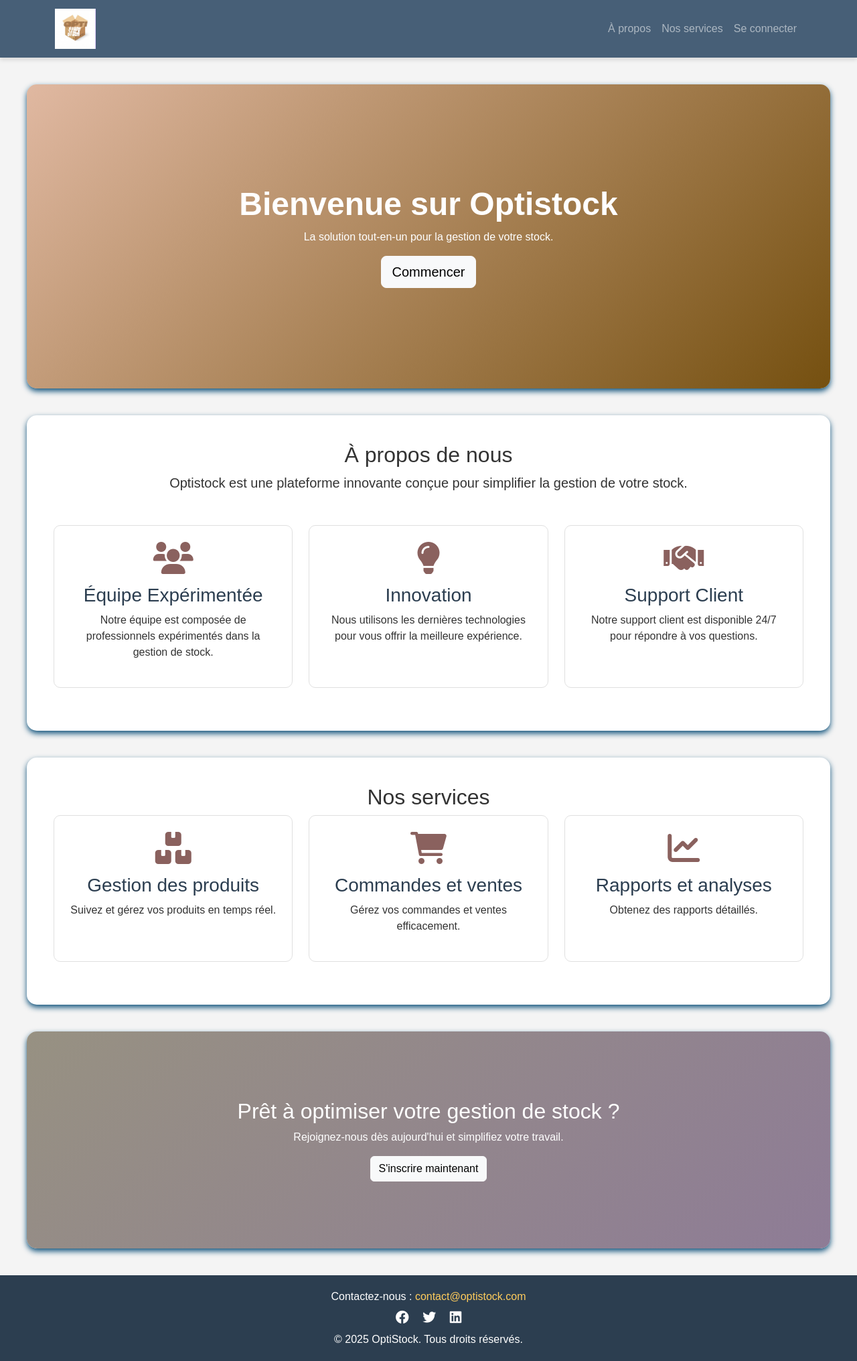
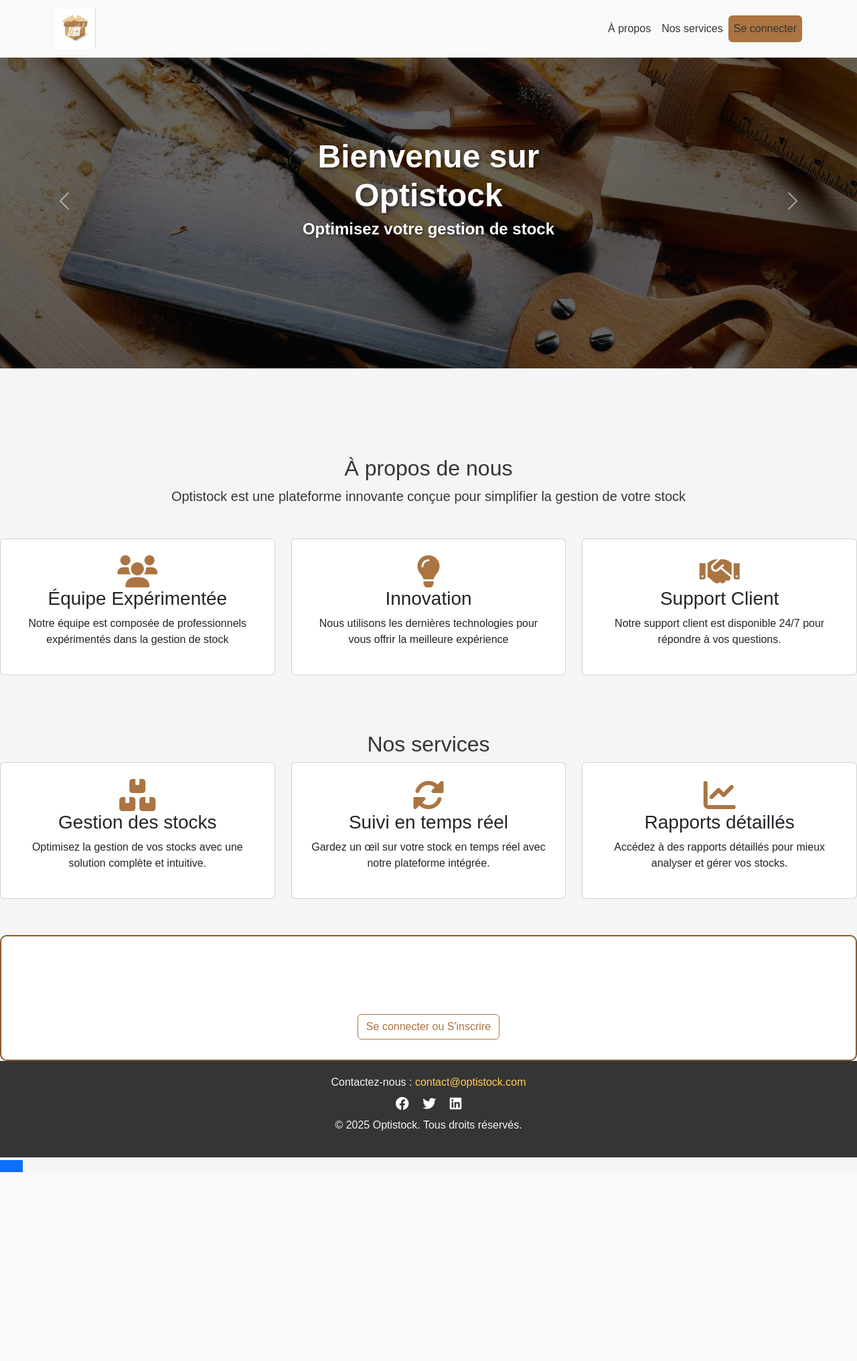
Before and after one commit to Iimaanee/groupe12GSI, a Django app: page / in a window 1280 px wide. Shown: the whole page at 67% size. After the commit the page ends 1750 px from the top, so only its background shows below. Run offline with Django 4.2, Linux system fonts and the light colour scheme.

Commit message:
Update home.html and add images

```diff
--- a/stock/store/templates/store/home.html
+++ b/stock/store/templates/store/home.html
@@ -9,76 +9,139 @@
     <link href="https://cdnjs.cloudflare.com/ajax/libs/font-awesome/6.0.0-beta3/css/all.min.css" rel="stylesheet">
     <style>
         body {
-            background-color: #f4f4f4;
+            background-color: #F5F5F5;
             font-family: 'Arial', sans-serif;
             margin: 0;
             padding: 0;
-            color: #333;
+            color: #353535;
         }
 
+        /* Navbar */
         .navbar {
-            background-color: #475f77;
-            box-shadow: 0 4px 6px rgba(0, 0, 0, 0.1);
-            position: sticky; /* Rend la barre de navigation sticky */
-            top: 0; /* Fixe la barre en haut de la page */
-            z-index: 1000; /* Assure qu'elle reste au-dessus des autres éléments */
+            background-color: #f8f9fa; /* Fond clair */
+            color: #353535; /* Texte foncé */
+            box-shadow: none;
+            position: fixed; /* Fixe l'en-tête */
+            top: 0;
+            left: 0;
+            width: 100%;
+            z-index: 1030; /* S'assurer que le header reste au-dessus du reste */
         }
 
-        .section-container {
-            max-width: 1200px;
-            margin: 40px auto;
-            padding: 40px;
-            background: white;
-            border-radius: 15px;
-            box-shadow: 0 4px 8px rgb(15, 82, 123);
+        .navbar .navbar-nav .nav-link {
+            color: #353535; /* Texte sombre */
         }
 
-        .hero-section {
-            background: linear-gradient(135deg, #d3916b9a, #755010);
-            color: white;
-            text-align: center;
-            padding: 150px 20px;
-            border-radius: 15px;
+        .navbar .navbar-brand img {
+            height: 60px;
         }
 
-        .hero-section h1 {
-            font-size: 3rem;
-            font-weight: bold;
+        .navbar-nav .nav-link:hover {
+            color: #AB7442; /* Couleur marron au survol */
         }
 
-        .cta-section {
-            background: linear-gradient(135deg, #979182, #8e7c96);
-            text-align: center;
-            color: white;
-            padding: 100px 20px;
-            border-radius: 15px;
+        .navbar-nav .nav-link:active {
+            background-color: #AB7442; /* Fond marron lors du clic */
+            color: #F5F5F5; /* Texte clair lors du clic */
         }
 
-        .feature-card {
-            background: white;
-            color: #333;
-            border-radius: 10px;
-            transition: transform 0.3s ease, box-shadow 0.3s ease;
-            border: 1px solid #e0e0e0;
+        /* Bouton "Se connecter" */
+        .navbar .btn {
+            background-color: #AB7442; /* Fond marron */
+            color: #F5F5F5;
         }
 
-        .feature-card:hover {
-            transform: translateY(-5px);
-            box-shadow: 0 8px 16px rgba(0, 0, 0, 0.2);
+        .navbar .btn:hover {
+            background-color: #6e3c1c; /* Fond marron plus foncé lors du survol */
         }
 
-        .feature-card i {
-            color: #8a615e;
-            margin-bottom: 15px;
+        .navbar .btn:active {
+            background-color: #353535; /* Fond sombre lors du clic */
+            color: #fff; /* Texte clair */
         }
 
-        .feature-card h3 {
-            color: #2c3e50;
+        /* Ajouter un espacement pour que le contenu sous l'en-tête ne soit pas caché */
+        body {
+            padding-top: 50px; /* Décalage pour l'en-tête fixe */
         }
 
+        /* Carrousel */
+        .carousel-item img {
+            max-height: 500px;
+            object-fit: cover;
+            width: 100%;
+        }
+
+        .carousel-caption-overlay {
+            position: absolute;
+            top: 0;
+            left: 0;
+            width: 100%;
+            height: 100%;
+            background: rgba(0, 0, 0, 0.6);
+            z-index: 1;
+        }
+
+        .carousel-caption {
+            position: absolute;
+            top: 50%;
+            left: 50%;
+            transform: translate(-50%, -50%);
+            text-align: center;
+            z-index: 2;
+        }
+
+        .carousel-caption h1,
+        .carousel-caption h3 {
+            color: white;
+            text-shadow: 2px 2px 5px rgba(0, 0, 0, 0.5);
+            font-weight: bold; /* Texte en gras */
+        }
+
+        .carousel-caption h1 {
+            font-size: 3rem;
+        }
+
+        .carousel-caption h3 {
+            font-size: 1.5rem;
+        }
+
+        /* Section À propos */
+        #about {
+            margin-top: 70px; /* Espacement supplémentaire avant la section À propos */
+            padding: 60px 0;
+        }
+
+        /* Changer la couleur des icônes Font Awesome */
+        .fas {
+            color: #AB7442; /* Couleur marron */
+        }
+
+        .custom-cta {
+    background-color: #ffffff;  /* Arrière-plan plus foncé */
+    color: #fff; /* Texte en blanc pour contraster */
+    border: 2px solid #8B5A2B; /* Bordure autour de la section */
+    padding: 30px; /* Espacement intérieur */
+    border-radius: 10px; /* Coins arrondis pour un effet doux */
+    text-align: center; /* Centrer le texte */
+    margin-top: 30px; /* Un peu d'espace au-dessus */
+}
+
+.custom-cta .btn-light {
+    background-color: #fff;
+    color: #AB7442; /* Couleur du texte du bouton */
+    border: 1px solid #AB7442; /* Bordure du bouton */
+}
+
+.custom-cta .btn-light:hover {
+    background-color: #AB7442; /* Couleur de fond au survol */
+    color: #fff; /* Texte du bouton en blanc */
+}
+
+        /* Footer */
         footer {
-            background-color: #2c3e50;
-            color: white;
+            background-color: #353535;
+            color: #F5F5F5;
             text-align: center;
             padding: 20px;
         }
@@ -91,22 +154,11 @@
         footer a:hover {
             text-decoration: underline;
         }
-
-        .icon-primary {
-            color: #ff6f61;
-        }
-
-        .icon-secondary {
-            color: #5c97bf;
-        }
-
-        .icon-tertiary {
-            color: #b47728;
-        }
     </style>
 </head>
 <body>
-    <nav class="navbar navbar-expand-lg navbar-dark">
+    <!-- Navigation -->
+    <nav class="navbar navbar-expand-lg navbar-light fixed-top">
         <div class="container">
             <a class="navbar-brand" href="#">
                 <img src="{% static 'images/logo/logo.png' %}" alt="Logo Optistock" height="60">
@@ -118,34 +170,67 @@
                 <ul class="navbar-nav ms-auto">
                     <li class="nav-item"><a class="nav-link" href="#about">À propos</a></li>
                     <li class="nav-item"><a class="nav-link" href="#services">Nos services</a></li>
-                    <li class="nav-item"><a class="nav-link" href="{% url 'user-login' %}">Se connecter</a></li>
+                    <li class="nav-item"><a class="nav-link btn" href="{% url 'user-login' %}">Se connecter</a></li>
                 </ul>
             </div>
         </div>
     </nav>
 
-    <section class="hero-section section-container">
-        <h1>Bienvenue sur Optistock</h1>
-        <p>La solution tout-en-un pour la gestion de votre stock.</p>
-        <a href="{% url 'user-login' %}" class="btn btn-lg btn-light">Commencer</a>
-    </section>
+    <!-- Carrousel -->
+    <div id="carouselExampleAutoplaying" class="carousel slide" data-bs-ride="carousel" data-bs-interval="5000">
+        <div class="carousel-inner">
+            <div class="carousel-item active">
+                <img src="{% static 'images/carousel-1.jpg' %}" class="d-block w-100" alt="Image 1">
+                <div class="carousel-caption-overlay"></div>
+                <div class="carousel-caption d-none d-md-block">
+                    <h1>Bienvenue sur Optistock</h1>
+                    <h3>Optimisez votre gestion de stock</h3>
+                </div>
+            </div>
+            <div class="carousel-item">
+                <img src="{% static 'images/carousel-2.jpg' %}" class="d-block w-100" alt="Image 2">
+                <div class="carousel-caption-overlay"></div>
+                <div class="carousel-caption d-none d-md-block">
+                    <h1>Bienvenue sur Optistock</h1>
+                    <h3>Facilitez vos processus d'inventaire</h3>
+                </div>
+            </div>
+            <div class="carousel-item">
+                <img src="{% static 'images/carousel-3.jpg' %}" class="d-block w-100" alt="Image 3">
+                <div class="carousel-caption-overlay"></div>
+                <div class="carousel-caption d-none d-md-block">
+                    <h1>Bienvenue sur Optistock</h1>
+                    <h3>Suivi en temps réel de votre stock</h3>
+                </div>
+            </div>
+        </div>
+        <button class="carousel-control-prev" type="button" data-bs-target="#carouselExampleAutoplaying" data-bs-slide="prev">
+            <span class="carousel-control-prev-icon" aria-hidden="true"></span>
+            <span class="visually-hidden">Précédent</span>
+        </button>
+        <button class="carousel-control-next" type="button" data-bs-target="#carouselExampleAutoplaying" data-bs-slide="next">
+            <span class="carousel-control-next-icon" aria-hidden="true"></span>
+            <span class="visually-hidden">Suivant</span>
+        </button>
+    </div>
 
+    <!-- Section À propos -->
     <section id="about" class="features-section section-container">
         <h2 class="text-center">À propos de nous</h2>
-        <p class="lead text-center">Optistock est une plateforme innovante conçue pour simplifier la gestion de votre stock.</p>
+        <p class="lead text-center">Optistock est une plateforme innovante conçue pour simplifier la gestion de votre stock</p>
         <div class="row text-center mt-5">
             <div class="col-md-4 mb-4">
                 <div class="card feature-card h-100 p-4">
                     <i class="fas fa-users fa-3x icon-primary"></i>
                     <h3>Équipe Expérimentée</h3>
-                    <p>Notre équipe est composée de professionnels expérimentés dans la gestion de stock.</p>
+                    <p>Notre équipe est composée de professionnels expérimentés dans la gestion de stock</p>
                 </div>
             </div>
             <div class="col-md-4 mb-4">
                 <div class="card feature-card h-100 p-4">
                     <i class="fas fa-lightbulb fa-3x icon-secondary"></i>
                     <h3>Innovation</h3>
-                    <p>Nous utilisons les dernières technologies pour vous offrir la meilleure expérience.</p>
+                    <p>Nous utilisons les dernières technologies pour vous offrir la meilleure expérience</p>
                 </div>
             </div>
             <div class="col-md-4 mb-4">
@@ -164,33 +249,34 @@
             <div class="col-md-4 mb-4">
                 <div class="card feature-card h-100 p-4">
                     <i class="fas fa-boxes fa-3x icon-primary"></i>
-                    <h3>Gestion des produits</h3>
-                    <p>Suivez et gérez vos produits en temps réel.</p>
+                    <h3>Gestion des stocks</h3>
+                    <p>Optimisez la gestion de vos stocks avec une solution complète et intuitive.</p>
                 </div>
             </div>
             <div class="col-md-4 mb-4">
                 <div class="card feature-card h-100 p-4">
-                    <i class="fas fa-shopping-cart fa-3x icon-secondary"></i>
-                    <h3>Commandes et ventes</h3>
-                    <p>Gérez vos commandes et ventes efficacement.</p>
+                    <i class="fas fa-sync-alt fa-3x icon-secondary"></i>
+                    <h3>Suivi en temps réel</h3>
+                    <p>Gardez un œil sur votre stock en temps réel avec notre plateforme intégrée.</p>
                 </div>
             </div>
             <div class="col-md-4 mb-4">
                 <div class="card feature-card h-100 p-4">
                     <i class="fas fa-chart-line fa-3x icon-tertiary"></i>
-                    <h3>Rapports et analyses</h3>
-                    <p>Obtenez des rapports détaillés.</p>
+                    <h3>Rapports détaillés</h3>
+                    <p>Accédez à des rapports détaillés pour mieux analyser et gérer vos stocks.</p>
                 </div>
             </div>
         </div>
     </section>
 
-    <section class="cta-section section-container">
+    <section id="cta" class="cta-section section-container custom-cta">
         <h2>Prêt à optimiser votre gestion de stock ?</h2>
         <p>Rejoignez-nous dès aujourd'hui et simplifiez votre travail.</p>
-        <a href="{% url 'user-register' %}" class="btn btn-light">S'inscrire maintenant</a>
+        <a href="{% url 'user-login' %}" class="btn btn-light">Se connecter ou S'inscrire</a>
     </section>
 
+    <!-- Footer -->
     <footer>
         <p class="mb-2">Contactez-nous : <a href="mailto:contact@optistock.com">contact@optistock.com</a></p>
         <div class="mb-2">
@@ -204,8 +290,13 @@
                 <i class="fab fa-linkedin fa-lg"></i>
             </a>
         </div>
-        <p class="mb-0">&copy; 2025 OptiStock. Tous droits réservés.</p>
+        <p>&copy; 2025 Optistock. Tous droits réservés.</p>
     </footer>
+
+     <!-- Back to Top -->
+     <a href="#" class="btn btn-lg btn-primary btn-lg-square rounded-0 back-to-top">
+        <i class="bi bi-arrow-up"></i>
+    </a>
 
     <script src="https://cdn.jsdelivr.net/npm/bootstrap@5.3.3/dist/js/bootstrap.bundle.min.js"></script>
 </body>
```
Also changed, not shown: stock/static/images/carousel-1.jpg (added), stock/static/images/carousel-2.jpg (added), stock/static/images/carousel-3.jpg (added), stock/static/images/portfolio-1.jpg (added), stock/static/images/portfolio-2.jpg (added), stock/static/images/portfolio-3.jpg (added), stock/static/images/portfolio-4.jpg (added), stock/static/images/portfolio-5.jpg (added), stock/static/images/portfolio-6.jpg (added).
